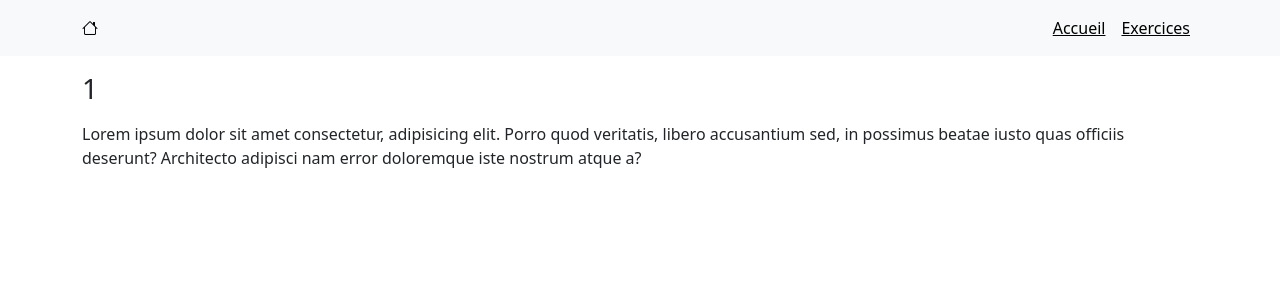
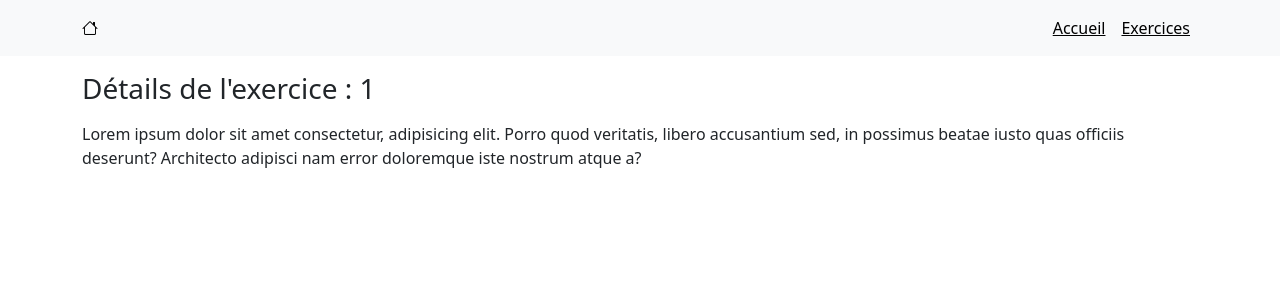
Before and after one commit to VianneyAccart/ReactFitnessApp, a React (Create React App) app: page /exercises/1 in a window 1280 px wide. Shown: the top 300 px of the page. Built offline with nearby package versions, Linux system fonts and the light colour scheme.

Commit message:
use of context API

```diff
--- a/src/App.js
+++ b/src/App.js
@@ -7,15 +7,45 @@ import { Routes, Route } from "react-router-dom";
 import ExerciseList from "./Exercise/ExerciseList";
 import Navbar from "./Navbar";
 import ExerciseDetails from "./Exercise/ExerciseDetails";
+import PageTitleContext from "./Contexts/PageTitleContext";
+import { useState } from "react";
 
 export default function App() {
+  const [pageTitle, setPageTitle] = useState();
   return (
     <div>
       <Navbar />
       <Routes>
-        <Route path="/" element={<Home />} />
-        <Route path="/exercises" element={<ExerciseList />} />
-        <Route path="/exercises/:exercise" element={<ExerciseDetails />} />
+        <Route
+          path="/"
+          element={
+            <PageTitleContext.Provider
+              value={{ pageTitle: pageTitle, setPageTitle: setPageTitle }}
+            >
+              <Home />
+            </PageTitleContext.Provider>
+          }
+        />
+        <Route
+          path="/exercises"
+          element={
+            <PageTitleContext.Provider
+              value={{ pageTitle: pageTitle, setPageTitle: setPageTitle }}
+            >
+              <ExerciseList />
+            </PageTitleContext.Provider>
+          }
+        />
+        <Route
+          path="/exercises/:exercise"
+          element={
+            <PageTitleContext.Provider
+              value={{ pageTitle: pageTitle, setPageTitle: setPageTitle }}
+            >
+              <ExerciseDetails />
+            </PageTitleContext.Provider>
+          }
+        />
       </Routes>
     </div>
   );
--- /dev/null
+++ b/src/Contexts/PageTitleContext.js
@@ -0,0 +1,5 @@
+import { createContext } from "react";
+
+const PageTitleContext = createContext();
+
+export default PageTitleContext;
--- a/src/Exercise/ExerciseDetails.js
+++ b/src/Exercise/ExerciseDetails.js
@@ -1,10 +1,19 @@
+import { useContext, useEffect } from "react";
 import { useParams } from "react-router-dom";
+import PageTitleContext from "../Contexts/PageTitleContext";
 
 export default function ExerciseDetails() {
+  const { pageTitle, setPageTitle } = useContext(PageTitleContext);
+  useEffect(() => {
+    setPageTitle("Détails de l'exercice : ");
+  }, [setPageTitle]);
+
   let params = useParams();
   return (
     <div className="container">
-      <h3 className="my-3">{params.exercise}</h3>
+      <h3 className="my-3">
+        {pageTitle} <span className="fw-light">{params.exercise}</span>
+      </h3>
       <p>
         Lorem ipsum dolor sit amet consectetur, adipisicing elit. Porro quod
         veritatis, libero accusantium sed, in possimus beatae iusto quas
--- a/src/Exercise/ExerciseList.js
+++ b/src/Exercise/ExerciseList.js
@@ -1,20 +1,24 @@
-import React, { useEffect } from "react";
+import React, { useContext, useEffect } from "react";
 import ActiveFilter from "../Filtering/ActiveFilter";
 import Exercise from "./Exercise";
 import FilterDropdown from "../Filtering/FilterDropdown";
 import "../index.css";
 import axios from "axios";
 import SearchBar from "../Filtering/SearchBar";
+import PageTitleContext from "../Contexts/PageTitleContext";
 
 export default function ExerciceList() {
   const [exercises, setExercises] = React.useState([]);
+  useEffect(() => {
+    getExercises();
+  }, []);
   const [initialExercises, setInitialExercises] = React.useState(exercises);
   const [selectedGroup, setSelectedGroup] = React.useState("");
   const [searchValue, setSearchValue] = React.useState("");
-
+  const { pageTitle, setPageTitle } = useContext(PageTitleContext);
   useEffect(() => {
-    getExercises();
-  }, []);
+    setPageTitle("Exercices");
+  }, [setPageTitle]);
 
   const getExercises = () => {
     axios
@@ -46,7 +50,7 @@ export default function ExerciceList() {
   return (
     <div className="container">
       <div className="d-flex justify-content-between align-items-center my-3">
-        <h3>Liste des exercices</h3>
+        <h3>{pageTitle}</h3>
         <div className="d-flex align-items-center">
           <SearchBar searchValueChange={searchValueChange} />
           <FilterDropdown
--- a/src/Home.js
+++ b/src/Home.js
@@ -1,7 +1,15 @@
+import { useContext, useEffect } from "react";
+import PageTitleContext from "./Contexts/PageTitleContext";
+
 export default function Home() {
+  const { pageTitle, setPageTitle } = useContext(PageTitleContext);
+  useEffect(() => {
+    setPageTitle("Bienvenue sur Fitness App");
+  }, [setPageTitle]);
+
   return (
     <div className="container">
-      <h3 className="my-3">Homepage</h3>
+      <h3 className="my-3">{pageTitle}</h3>
       <p>
         Lorem ipsum dolor sit amet consectetur, adipisicing elit. Porro quod
         veritatis, libero accusantium sed, in possimus beatae iusto quas
--- a/src/Navbar.js
+++ b/src/Navbar.js
@@ -7,7 +7,7 @@ export default function Navbar() {
         <div>
           <div>
             <Link to="/">
-              <i class="bi bi-house"></i>
+              <i className="bi bi-house"></i>
             </Link>
           </div>
           <button
```
